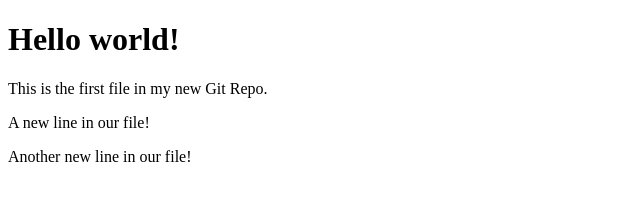
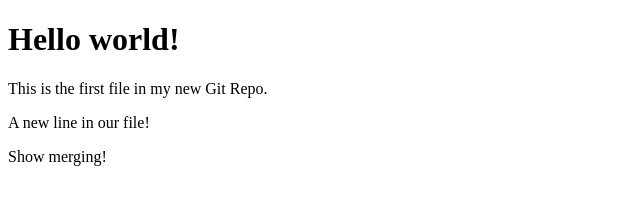
Before and after one commit to PhilippKuhn/hello-world, a plain HTML site: page index.html in a window 1280 px wide. Shown: the whole page, without its empty margins (0-640 px from the left). Drawn offline with Linux system fonts and the light colour scheme.

Commit message:
update with emergency fix

```diff
--- a/index.html
+++ b/index.html
@@ -8,7 +8,7 @@
 <h1>Hello world!</h1>
 <p>This is the first file in my new Git Repo.</p>
 <p>A new line in our file!</p>
-<p>Another new line in our file!</p>
+<p>Show merging!</p>
 
 </body>
 </html>
```
